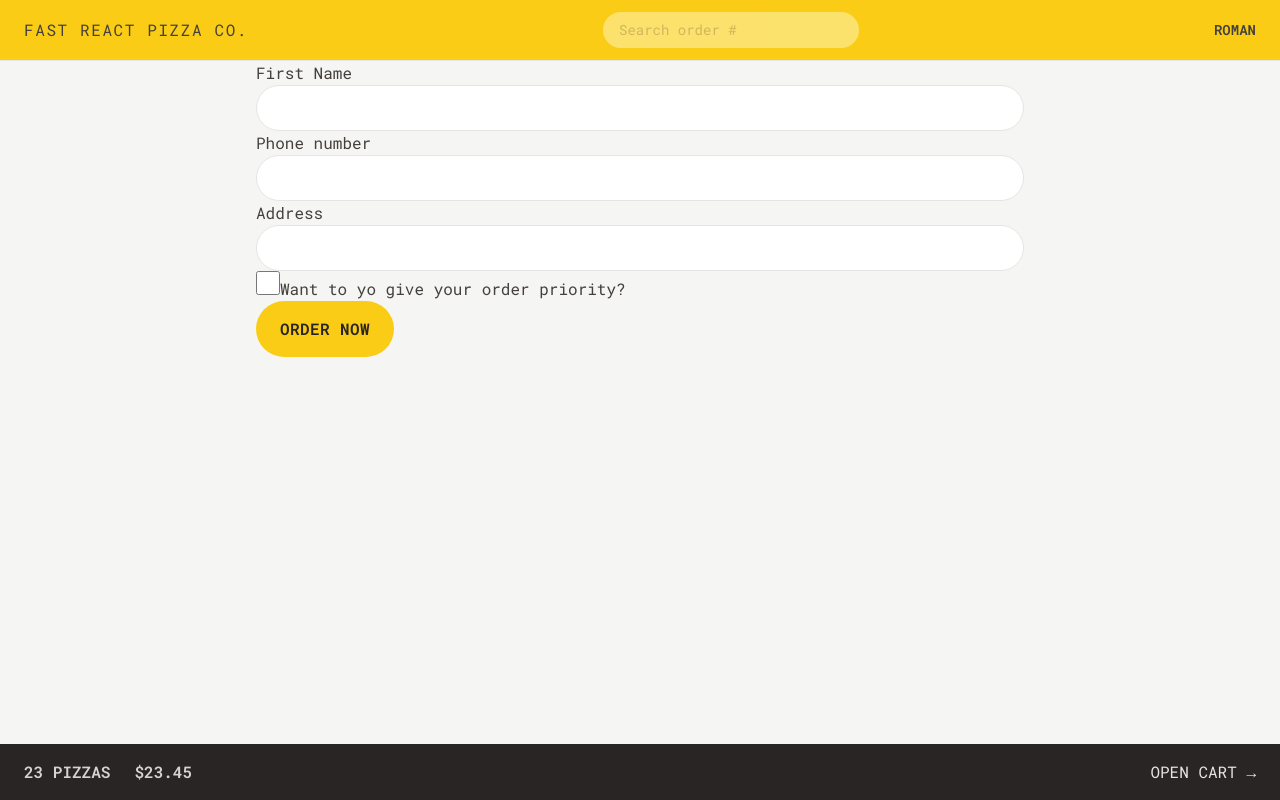
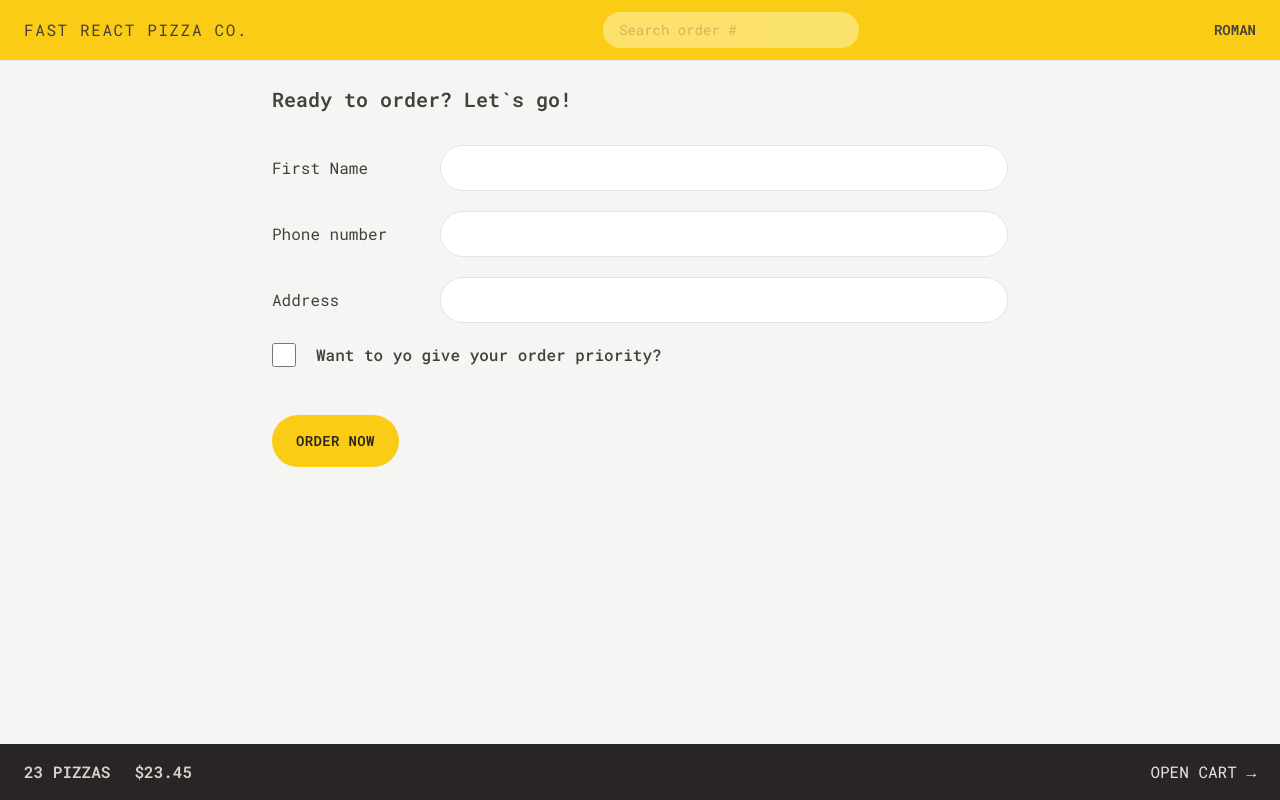
Before and after one commit to RomanIlyuk/Fast-React-Pizza-2.0, a React (Vite) app: page /order/new in a window 1280 px wide. Built offline with nearby package versions, Linux system fonts and the light colour scheme.

Commit message:
Changed title of the page and styled the Order form

```diff
--- a/src/features/order/CreateOrder.jsx
+++ b/src/features/order/CreateOrder.jsx
@@ -46,32 +46,41 @@
   const cart = fakeCart; // eslint-disable-line no-unused-vars
 
   return (
-    <div>
-      {/* <h2>Ready to order? Let's go!</h2> */}
+    <div className="px-4 py-6">
+      <h2 className="mb-8 text-xl font-semibold">Ready to order? Let`s go!</h2>
 
       <Form method="POST">
-        <div>
-          <label>First Name</label>
-          <input className="input" type="text" name="customer" required />
+        <div className="mb-5 flex flex-col gap-2 sm:flex-row sm:items-center">
+          <label className="sm:basis-40">First Name</label>
+          <input className="input grow" type="text" name="customer" required />
         </div>
 
-        <div>
-          <label>Phone number</label>
-          <div>
-            <input className="input" type="tel" name="phone" required />
-          </div>
+        <div className="mb-5 flex flex-col gap-2 sm:flex-row sm:items-center">
+          <label className="sm:basis-40">Phone number</label>
+          <div className="grow">
+            <input className="input w-full" type="tel" name="phone" required />
 
-          {formErrors?.phone && <p>{formErrors.phone}</p>}
-        </div>
-
-        <div>
-          <label>Address</label>
-          <div>
-            <input className="input" type="text" name="address" required />
+            {formErrors?.phone && (
+              <p className="mt-2 rounded-md bg-red-100 p-2 text-xs text-red-700">
+                {formErrors.phone}
+              </p>
+            )}
           </div>
         </div>
 
-        <div>
+        <div className="mb-5 flex flex-col gap-2 sm:flex-row sm:items-center">
+          <label className="sm:basis-40">Address</label>
+          <div className="grow">
+            <input
+              className="input w-full"
+              type="text"
+              name="address"
+              required
+            />
+          </div>
+        </div>
+
+        <div className="mb-12 flex items-center gap-5">
           <input
             className="h-6 w-6 accent-yellow-400 focus:outline-none focus:ring focus:ring-yellow-400 focus:ring-offset-2"
             type="checkbox"
@@ -80,7 +89,9 @@
             // value={withPriority}
             // onChange={(e) => setWithPriority(e.target.checked)}
           />
-          <label htmlFor="priority">Want to yo give your order priority?</label>
+          <label htmlFor="priority" className="font-medium">
+            Want to yo give your order priority?
+          </label>
         </div>
 
         <div>
--- a/src/index.css
+++ b/src/index.css
@@ -4,7 +4,7 @@
 
 @layer components {
   .input {
-    @apply w-full rounded-full border border-stone-200 px-4 py-2 text-sm transition-all duration-300 placeholder:text-stone-400 focus:outline-none focus:ring focus:ring-yellow-400 md:px-6 md:py-3;
+    @apply rounded-full border border-stone-200 px-4 py-2 text-sm transition-all duration-300 placeholder:text-stone-400 focus:outline-none focus:ring focus:ring-yellow-400 md:px-6 md:py-3;
   }
   /* https://dev.to/afif/i-made-100-css-loaders-for-your-next-project-4eje */
   .loader {
--- a/src/ui/Button.jsx
+++ b/src/ui/Button.jsx
@@ -2,13 +2,13 @@
 
 function Button({ children, disabled, to, type }) {
   const base =
-    'inline-block rounded-full bg-yellow-400 font-semibold uppercase tracking-wide  text-stone-800 transition-colors duration-300 hover:bg-yellow-300  focus:bg-yellow-300 focus:ring focus:ring-yellow-300 focus:ring-offset-2 disabled:cursor-not-allowed';
+    'inline-block text-sm rounded-full bg-yellow-400 font-semibold uppercase tracking-wide  text-stone-800 transition-colors duration-300 hover:bg-yellow-300  focus:bg-yellow-300 focus:ring focus:ring-yellow-300 focus:ring-offset-2 disabled:cursor-not-allowed';
 
   const styles = {
     primary: base + ' px-4 py-3 md:px-6 md:py-4',
     small: base + ' px-4 py-2 md:px-5 md:py-2.5 text-xs',
     secondary:
-      'inline-block rounded-full border-2 border-stone-300 font-semibold uppercase tracking-wide  text-stone-400 transition-colors duration-300 hover:bg-stone-300  focus:bg-stone-300 focus:text-stone-800 hover:text-stone-800 focus:ring focus:ring-stone-200 focus:ring-offset-2 disabled:cursor-not-allowed px-4 py-2.5 md:px-6 md:py-3.5',
+      'inline-block text-sm rounded-full border-2 border-stone-300 font-semibold uppercase tracking-wide  text-stone-400 transition-colors duration-300 hover:bg-stone-300  focus:bg-stone-300 focus:text-stone-800 hover:text-stone-800 focus:ring focus:ring-stone-200 focus:ring-offset-2 disabled:cursor-not-allowed px-4 py-2.5 md:px-6 md:py-3.5',
   };
 
   if (to)
```
Also changed, not shown: index.html (+5 -2 lines).
